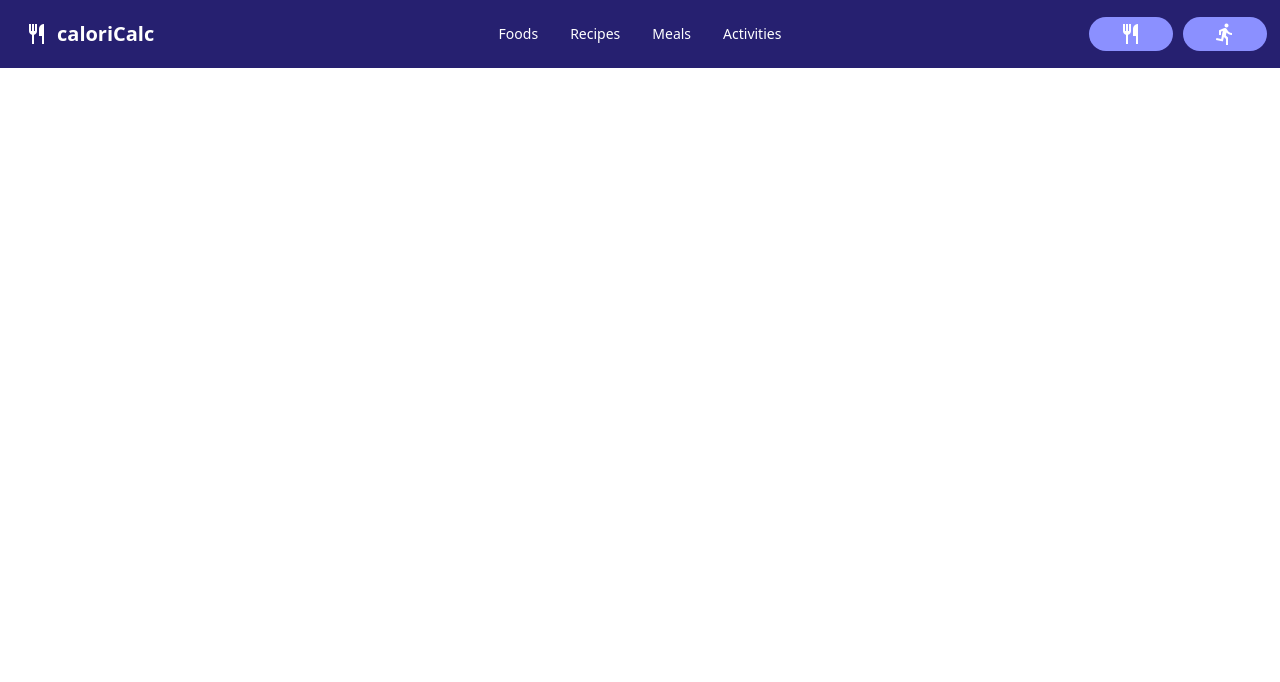
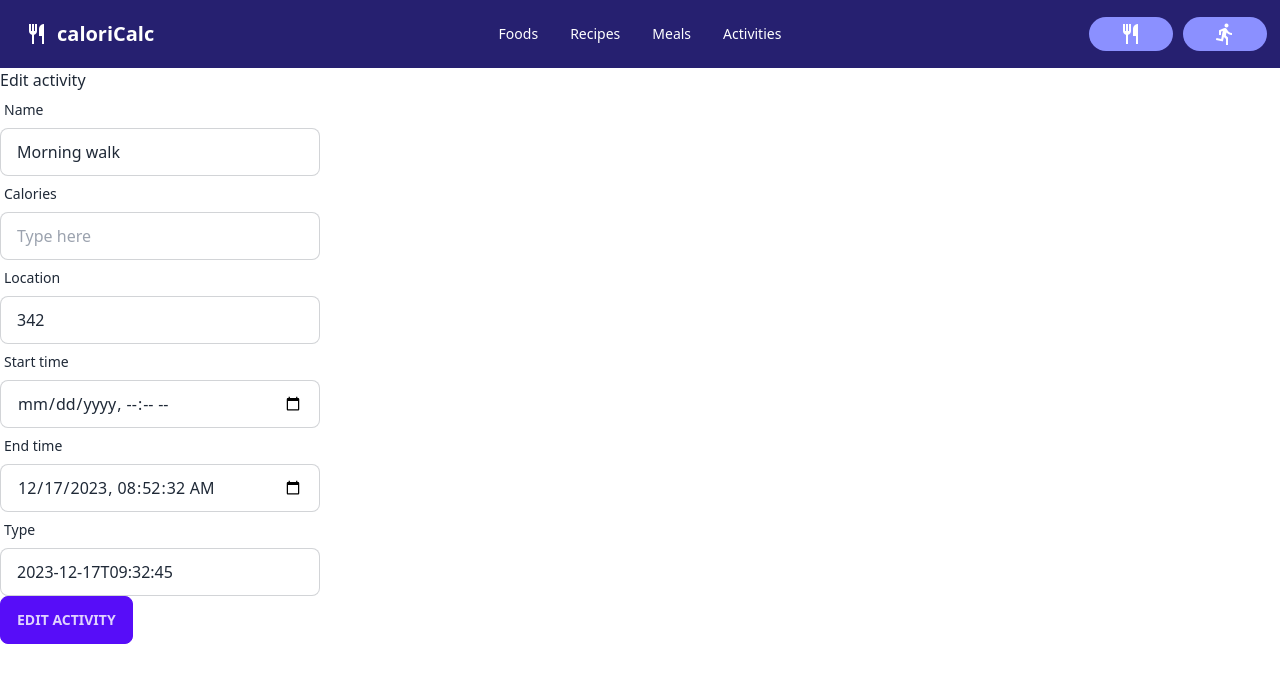
Before and after one commit to mstrlc/itu-project, a SvelteKit app in the folder caloricalc/: page /activities/1/edit in a window 1280 px wide. Shown: the top 682 px of the page. Built offline with nearby package versions, Linux system fonts and the light colour scheme.

Commit message:
activity add and edit

```diff
--- a/caloricalc/src/lib/data/activities.json
+++ b/caloricalc/src/lib/data/activities.json
@@ -2,11 +2,11 @@
   {
     "id": 1,
     "name": "Morning walk",
-    "location": "49.2313228N, 16.5925064E",
-    "time": "2023-12-17T08:52:32",
-    "end": "2023-12-17T09:32:45",
-    "type": "walk",
-    "calories": 342
+    "location": 342,
+    "time": "49.2313228N, 16.5925064E",
+    "end": "2023-12-17T08:52:32",
+    "type": "2023-12-17T09:32:45",
+    "calories": "walk"
   },
   {
     "id": 2,
--- a/caloricalc/src/routes/activities/+page.svelte
+++ b/caloricalc/src/routes/activities/+page.svelte
@@ -42,7 +42,7 @@
         </option>
     {/each}
       </select> -->
-    <button class="btn btn-primary" on:click={navigateToAddActivity}>Add food</button>
+    <button class="btn btn-primary" on:click={navigateToAddActivity}>Add Activity</button>
 	<table class="table">
 		<thead>
 			<tr>
--- a/caloricalc/src/routes/activities/[id]/edit/+page.svelte
+++ b/caloricalc/src/routes/activities/[id]/edit/+page.svelte
@@ -1,3 +1,51 @@
 <script>
     /** @type {import('./$types').PageData} */
+    import { getActivity, editActivity } from '../../../../lib/api/activities';
+    import { onMount } from 'svelte';
+    import { page } from '$app/stores';
+
+    const handleEditActivity = async () => {
+        editActivity(activity.id, activity.name, activity.calories, activity.location, activity.time, activity.end, activity.type);
+        window.location.href = '/activities/'+ activity.id + '/';
+    };
+
+    var activity;
+    onMount(async () => {
+        activity = await getActivity($page.params.id);
+    });
+
+
 </script>
+
+<div>
+    {#if activity}
+    <h1>Edit activity</h1>
+    <label class="form-control w-full max-w-xs">
+        <div class="label">
+          <span class="label-text">Name</span>
+        </div>
+        <input type="text" bind:value={activity.name} placeholder="Type here" class="input input-bordered w-full max-w-xs" />
+        <div class="label">
+            <span class="label-text">Calories</span>
+        </div>
+        <input type="number" bind:value={activity.calories} placeholder="Type here" class="input input-bordered w-full max-w-xs" />
+        <div class="label">
+            <span class="label-text">Location</span>
+        </div>
+        <input type="text" bind:value={activity.location} placeholder="Type here" class="input input-bordered w-full max-w-xs" />
+        <div class="label">
+            <span class="label-text">Start time</span>
+        </div>
+        <input type="datetime-local" bind:value={activity.time} placeholder="Type here" class="input input-bordered w-full max-w-xs" />
+        <div class="label">
+            <span class="label-text">End time</span>
+        </div>
+        <input type="datetime-local" bind:value={activity.end} placeholder="Type here" class="input input-bordered w-full max-w-xs" />
+        <div class="label">
+            <span class="label-text">Type</span>
+        </div>
+        <input type="text" bind:value={activity.type} placeholder="Type here" class="input input-bordered w-full max-w-xs" />
+    </label>
+    <button class="btn btn-primary" on:click={handleEditActivity}>Edit activity</button>
+    {/if}
+</div>
--- a/caloricalc/src/routes/activities/add/+page.svelte
+++ b/caloricalc/src/routes/activities/add/+page.svelte
@@ -1,3 +1,47 @@
 <script>
     /** @type {import('./$types').PageData} */
+    import { createActivity } from '../../../lib/api/activities';
+    let name = '';
+    let calories = 0;
+    let location = '';
+    let time = '';
+    let end = '';
+    let type = '';
+
+    const handleCreateActivity = async () => {
+        createActivity(name, location, time, end, type, calories);
+        window.location.href = `/activities`;
+    };
+
 </script>
+
+<div>
+    <h1>Add activity</h1>
+    <label class="form-control w-full max-w-xs">
+        <div class="label">
+          <span class="label-text">Name</span>
+        </div>
+        <input type="text" bind:value={name} placeholder="Type here" class="input input-bordered w-full max-w-xs" />
+        <div class="label">
+            <span class="label-text">Calories</span>
+        </div>
+        <input type="number" bind:value={calories} placeholder="Type here" class="input input-bordered w-full max-w-xs" />
+        <div class="label">
+            <span class="label-text">Location</span>
+        </div>
+        <input type="text" bind:value={location} placeholder="Type here" class="input input-bordered w-full max-w-xs" />
+        <div class="label">
+            <span class="label-text">Start time</span>
+        </div>
+        <input type="datetime-local" bind:value={time} placeholder="Type here" class="input input-bordered w-full max-w-xs" />
+        <div class="label">
+            <span class="label-text">End time</span>
+        </div>
+        <input type="datetime-local" bind:value={end} placeholder="Type here" class="input input-bordered w-full max-w-xs" />
+        <div class="label">
+            <span class="label-text">Type</span>
+        </div>
+        <input type="text" bind:value={type} placeholder="Type here" class="input input-bordered w-full max-w-xs" />
+    </label>
+    <button class="btn btn-primary" on:click={handleCreateActivity}>Create activity</button>
+</div>
```
